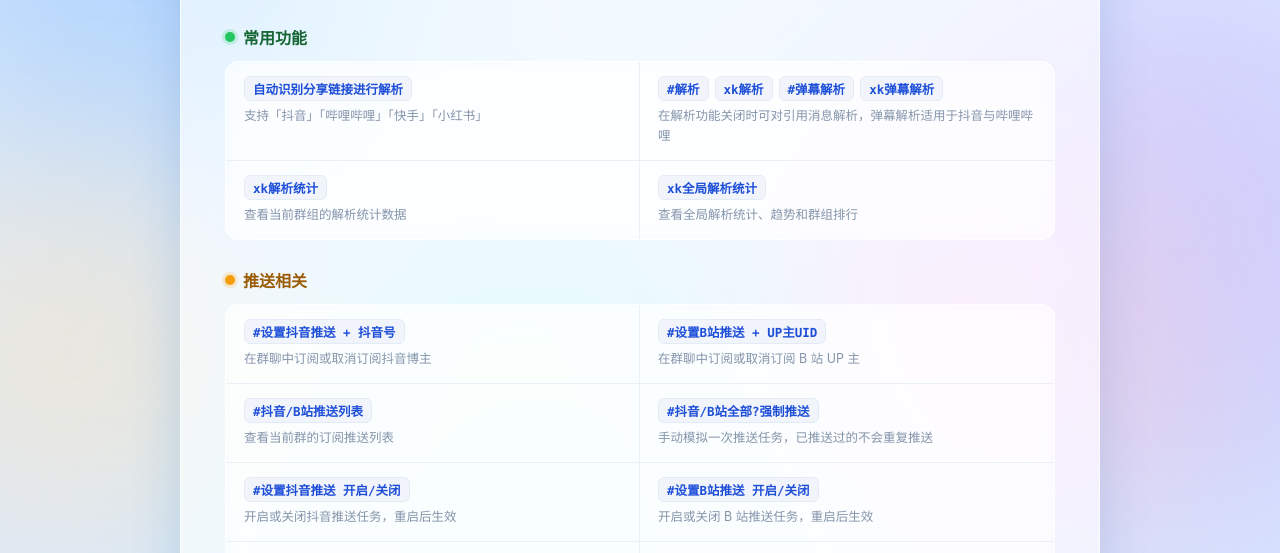
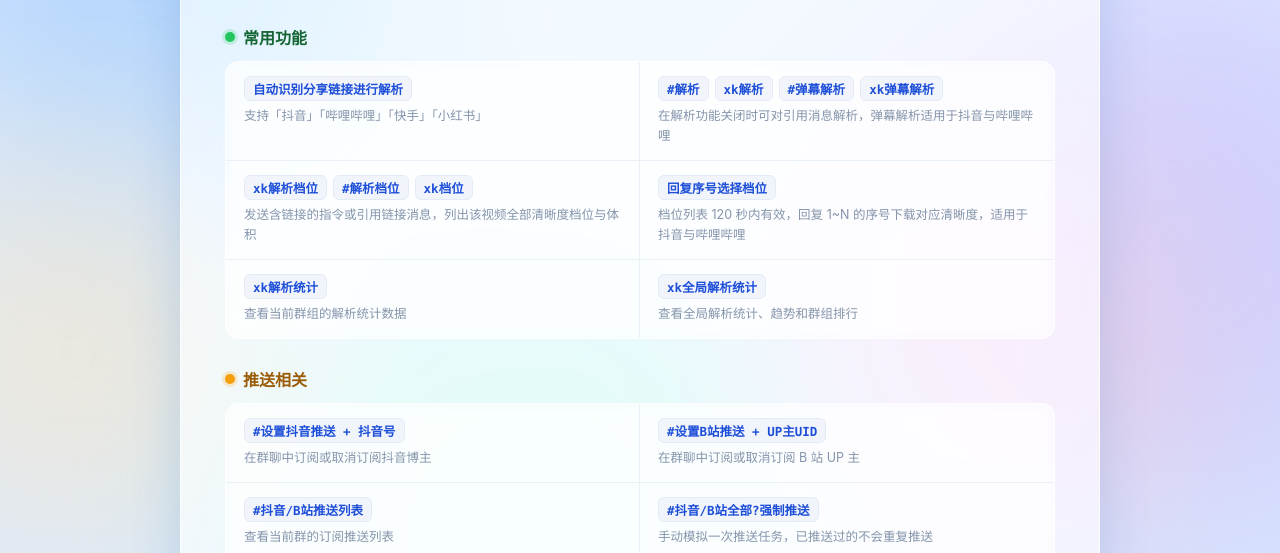
Before and after one commit to wifeileina/kkkkkk-10086, a website: page resources/template/other/html/help.html in a window 1280 px wide. Shown: the part 196-749 px from the top of the page. Drawn offline with Linux system fonts and the light colour scheme.

Commit message:
docs(help): document per-tier quality selection commands

```diff
--- a/resources/template/other/html/help.html
+++ b/resources/template/other/html/help.html
@@ -287,6 +287,16 @@
         </div>
         <div class="row2">
           <div class="cmd">
+            <div class="cmd-name"><code>xk解析档位</code><code>#解析档位</code><code>xk档位</code></div>
+            <div class="cmd-desc">发送含链接的指令或引用链接消息，列出该视频全部清晰度档位与体积</div>
+          </div>
+          <div class="cmd">
+            <div class="cmd-name"><code>回复序号选择档位</code></div>
+            <div class="cmd-desc">档位列表 120 秒内有效，回复 1~N 的序号下载对应清晰度，适用于抖音与哔哩哔哩</div>
+          </div>
+        </div>
+        <div class="row2">
+          <div class="cmd">
             <div class="cmd-name"><code>xk解析统计</code></div>
             <div class="cmd-desc">查看当前群组的解析统计数据</div>
           </div>
```
